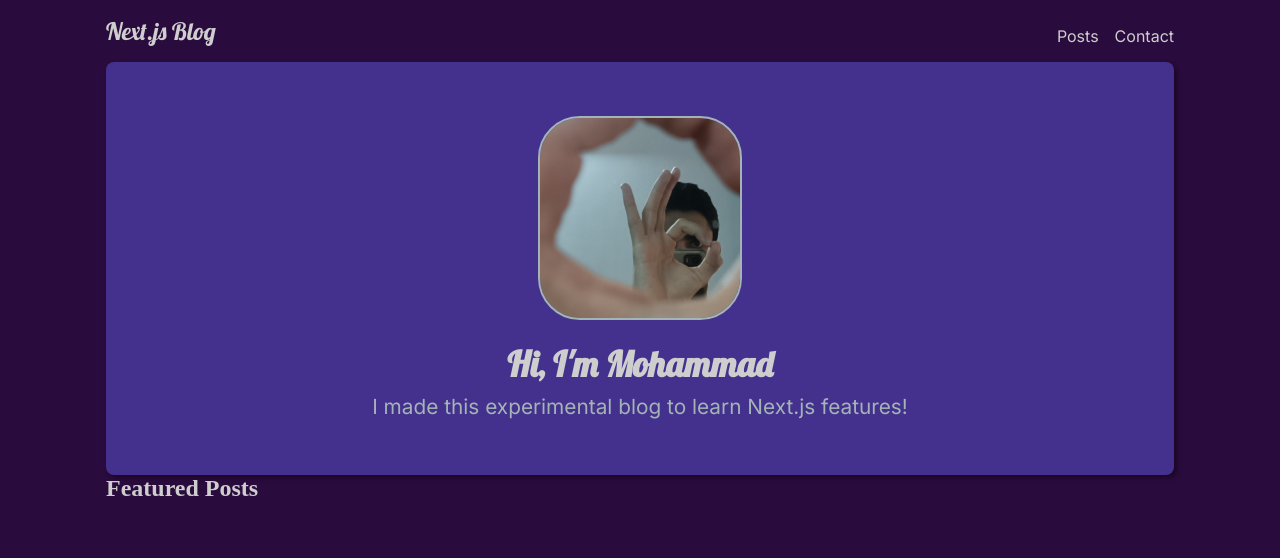
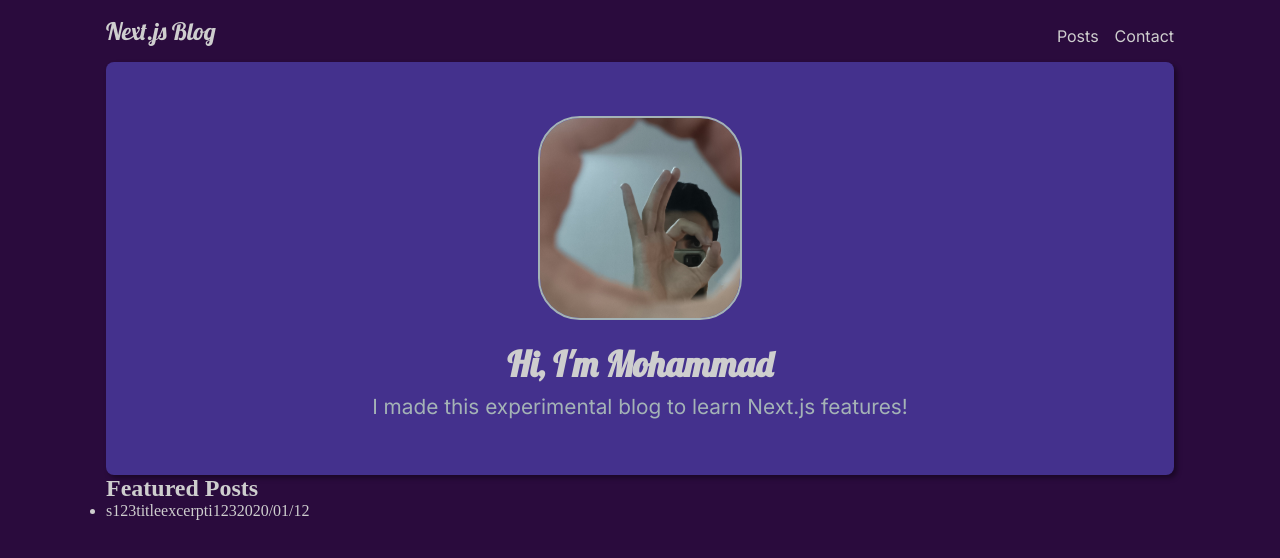
Before and after one commit to mitinull/nextjs-blog, a Next.js app: page / in a window 1280 px wide. Shown: the top 558 px of the page. Built offline with nearby package versions, Linux system fonts and the light colour scheme.

Commit message:
adding FeaturedPosts props

```diff
--- a/components/home-page/featured-posts/FeaturedPosts.jsx
+++ b/components/home-page/featured-posts/FeaturedPosts.jsx
@@ -1,3 +1,21 @@
-export const FeaturedPosts = ()=>{
-  return <h2>Featured Posts</h2>
-}
+import { PostItem } from "@/components/posts/post-item/PostItem";
+import { PostsGrid } from "@/components/posts/posts-grid/PostsGrid";
+
+const posts = [
+  {
+    slug: "s123",
+    title: "title",
+    excerpt: "excerpt",
+    image: "i123",
+    date: "2020/01/12",
+  },
+];
+
+export const FeaturedPosts = () => {
+  return (
+    <section>
+      <h2>Featured Posts</h2>
+      <PostsGrid posts={posts} />
+    </section>
+  );
+};
--- /dev/null
+++ b/components/posts/post-item/PostItem.jsx
@@ -0,0 +1,12 @@
+import Link from "next/link";
+
+export const PostItem = (props) => {
+  const { slug, title, excerpt, image, date } = props;
+  return (
+    <li>
+      <Link href={"/hi"}>
+        {slug + title + excerpt + image + date}
+      </Link>
+    </li>
+  );
+};
--- /dev/null
+++ b/components/posts/posts-grid/PostsGrid.jsx
@@ -0,0 +1,22 @@
+import { PostItem } from "../post-item/PostItem";
+
+export const PostsGrid = (props) => {
+  const { posts } = props;
+
+  return (
+    <ul>
+      {posts.map((post) => {
+        const { slug, title, excerpt, image, date } = post;
+        return (
+          <PostItem
+            slug={slug}
+            title={title}
+            excerpt={excerpt}
+            image={image}
+            date={date}
+          />
+        );
+      })}
+    </ul>
+  );
+};
```
